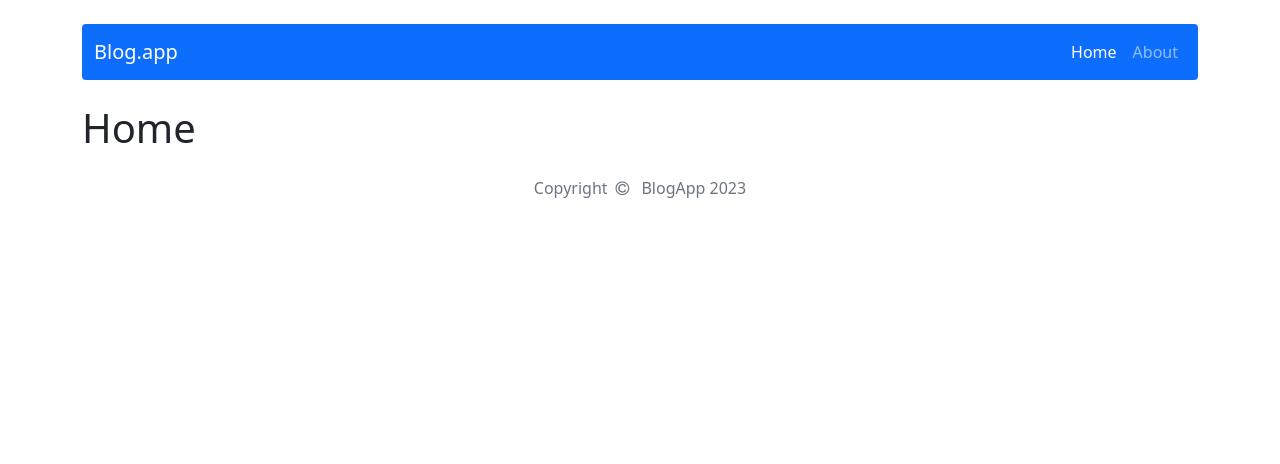
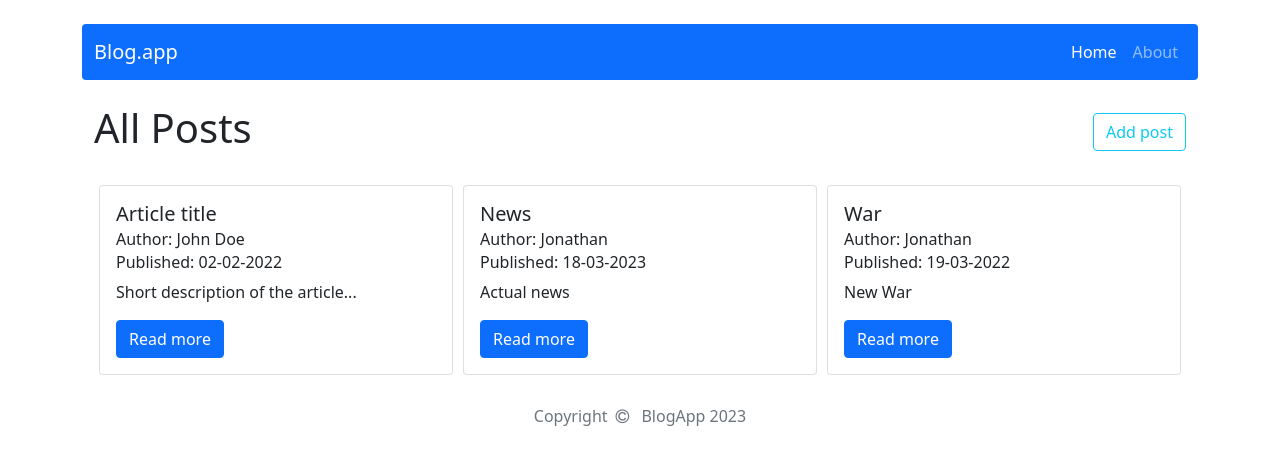
Before and after one commit to SiwsON1/react-workshop-blog, a React (Create React App) app: page / in a window 1280 px wide. Shown: the top 464 px of the page. Built offline with nearby package versions, Linux system fonts and the light colour scheme.

Commit message:
Add PostCards and home

```diff
--- /dev/null
+++ b/src/components/features/PostCards/PostCards.js
@@ -0,0 +1,35 @@
+import Button from 'react-bootstrap/Button';
+import Card from 'react-bootstrap/Card';
+import { getAllPosts } from '../../../redux/postsRedux';
+import { useSelector } from 'react-redux';
+import { Link } from 'react-router-dom';
+import styles from './PostCards.module.scss';
+
+const PostCards = () => {
+
+  const posts = useSelector(getAllPosts);
+
+  return (
+    <section className={styles.cards} >
+    <div className="d-flex flex-row flex-wrap justify-content-between">
+    {posts.map(post => (
+    <Card key={post.id} className={styles.card}>
+      <Card.Body>
+        <Card.Title>{post.title}</Card.Title>
+        <Card.Subtitle className="mb-2">Author: {post.author}</Card.Subtitle>
+        <Card.Subtitle className="mb-2 ">Published: <span className="fw-light">{post.publishedDate}</span></Card.Subtitle>
+        <Card.Text>
+          {post.shortDescription}
+        </Card.Text>
+        <Link to={`/post/${post.id}`}>
+        <Button variant="primary">Read more</Button>
+        </Link>
+      </Card.Body>
+    </Card>
+     ))}
+    </div>
+     </section>
+  );
+}
+
+export default PostCards;
--- /dev/null
+++ b/src/components/features/PostCards/PostCards.module.scss
@@ -0,0 +1,4 @@
+.card {
+  width: calc(33.33% - 10px);
+  margin: 5px;
+}
--- a/src/components/pages/Home/Home.js
+++ b/src/components/pages/Home/Home.js
@@ -1,9 +1,23 @@
+import PostCards from "../../features/PostCards/PostCards";
+import Container from 'react-bootstrap/Container';
+import Row from 'react-bootstrap/Row';
+import styles from './Home.module.scss';
+import { Link } from "react-router-dom";
+import Button from 'react-bootstrap/Button';
+
 const Home = () => {
   return (
-
-     <h1>Home</h1>
-
-
+    <Container>
+      <div className={styles.header}>
+      <h1>All Posts</h1>
+      <Link to='/post/add'>
+        <Button variant="outline-info">Add post</Button>
+        </Link>
+      </div>
+      <Row className={styles.cardContainer}>
+        <PostCards />
+      </Row>
+    </Container>
   );
 };
 
--- a/src/components/pages/Home/Home.module.scss
+++ b/src/components/pages/Home/Home.module.scss
@@ -0,0 +1,13 @@
+.cardContainer {
+  display: flex;
+  flex-wrap: wrap;
+  justify-content: space-between;
+  margin-top: 2rem;
+}
+
+.header{
+  display: flex;
+  align-items: center;
+  justify-content:space-between;
+  margin: 20px 0px;
+}
--- a/src/redux/initialState.js
+++ b/src/redux/initialState.js
@@ -24,14 +24,6 @@ const initialState = {
       publishedDate: '19-03-2022',
       author: 'Jonathan'
     },
-    {
-      id: '4',
-      title: 'Bankruptcy',
-      shortDescription: 'Another Bankruptcy',
-      content: 'Main content of the article.........................',
-      publishedDate: '20-03-2022',
-      author: 'Jonathan'
-    }
   ],
 }
 
--- a/src/redux/postsRedux.js
+++ b/src/redux/postsRedux.js
@@ -1,5 +1,5 @@
 //selectors
-
+export const getAllPosts = ({ posts }) => posts;
 // actions
 const createActionName = actionName => `app/posts/${actionName}`;
 
```
